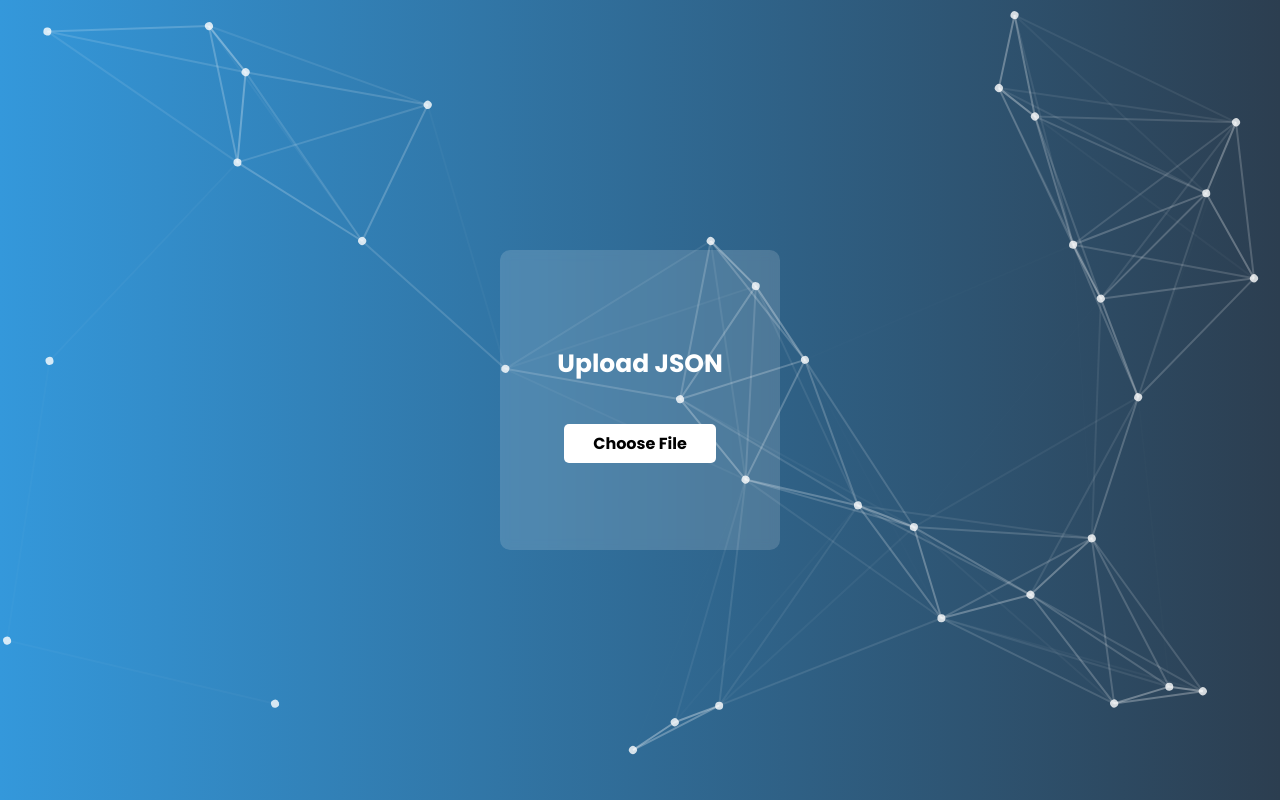
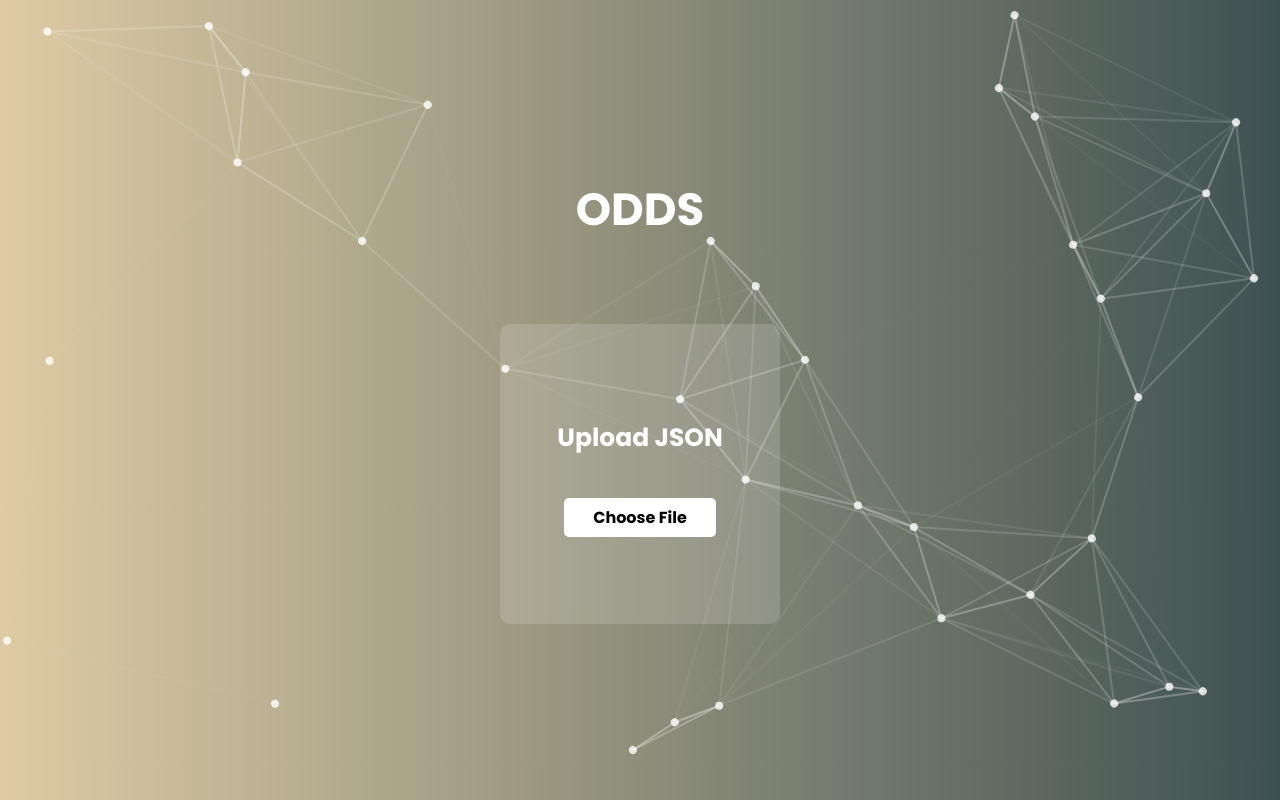
Before and after one commit to MuhammadHananAsghar/Odds, a React (Create React App) app in the folder odds/: page / in a window 1280 px wide. Built offline with nearby package versions, Linux system fonts and the light colour scheme.

Commit message:
Added Card with Upload Button

```diff
--- a/odds/src/components/Card.jsx
+++ b/odds/src/components/Card.jsx
@@ -1,13 +1,27 @@
 import React from 'react';
+import { useState } from 'react';
 import './styles/Card.css';
 
 export const Card = () => {
+    const [file, setFile] = useState("");
+    const handleJSON = (event) => {
+        if(!event.target.files[0]){
+            alert('Select file to proceed!');
+            return;
+        }
+        const fileReader = new FileReader();
+        fileReader.readAsText(event.target.files[0], "UTF-8");
+        fileReader.onload = e => {
+            setFile(e.target.result);
+        };
+        alert("selected");
+    }
     return (
         <div className="card">
             <h1 className='title'>Upload JSON</h1>
             <div>
-                <input type="file" id="actual-btn" accept="application/json" />
-                <label for="actual-btn">Choose File</label>
+                <input type="file" id="actual-btn" onChange={handleJSON} required accept="application/json" />
+                <label htmlFor="actual-btn">Choose File</label>
             </div>
         </div>
     );
--- a/odds/src/components/styles/Card.css
+++ b/odds/src/components/styles/Card.css
@@ -17,6 +17,7 @@
     margin-bottom: 3rem;
 }
 label {
+    opacity: 1;
     text-align: center;
     background-color: white;
     color: #000;
--- a/odds/src/screens/App.jsx
+++ b/odds/src/screens/App.jsx
@@ -11,6 +11,7 @@ const App = () => {
     };
     return (
         <div className="main">
+            <h1 className='mainTitle'>odds</h1>
             <ParticlesCircle particlesInit={particlesInit} />
             <Card />
         </div>
--- a/odds/src/screens/styles/App.css
+++ b/odds/src/screens/styles/App.css
@@ -1,4 +1,5 @@
 @import url('https://fonts.googleapis.com/css2?family=Poppins:wght@300;400;500;600;700;800&display=swap');
+
 * {
     margin: 0;
     padding: 0;
@@ -13,14 +14,21 @@ body {
 
 .main {
     display: flex;
+    flex-direction: column;
     justify-content: center;
     align-items: center;
     height: 100vh;
-    background: #2c3e50;
+    background: #3E5151;
     /* fallback for old browsers */
-    background: -webkit-linear-gradient(to right, #3498db, #2c3e50);
+    background: -webkit-linear-gradient(to right, #DECBA4, #3E5151);
     /* Chrome 10-25, Safari 5.1-6 */
-    background: linear-gradient(to right, #3498db, #2c3e50);
+    background: linear-gradient(to right, #DECBA4, #3E5151);
     /* W3C, IE 10+/ Edge, Firefox 16+, Chrome 26+, Opera 12+, Safari 7+ */
-
 }
+.mainTitle{
+    text-transform: uppercase;
+    font-size: 45px;
+    text-align: center;
+    margin-bottom: 5rem;
+    color: #fff;
+}
```
